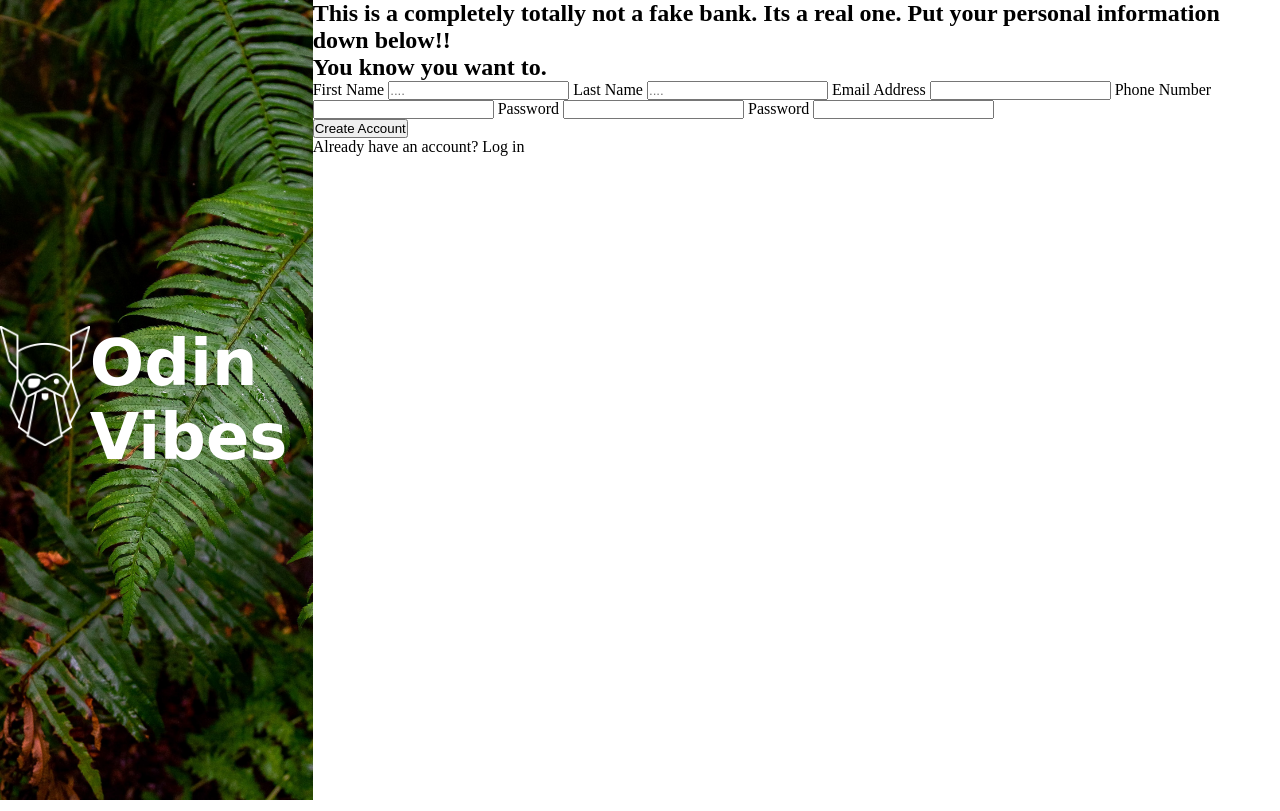
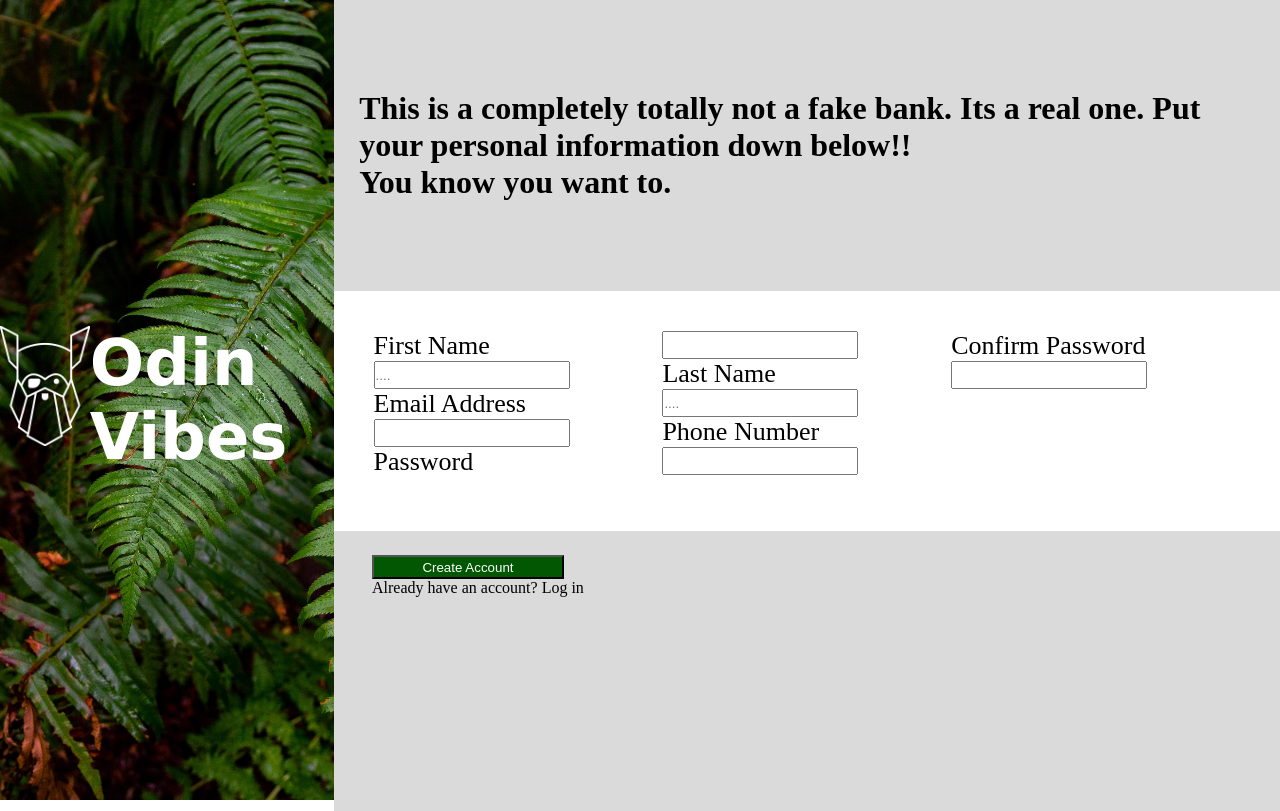
Before and after one commit to VerityIsKey/form-design, a plain HTML site: page index.html in a window 1280 px wide. Drawn offline with Linux system fonts and the light colour scheme; a web font is replaced by a local one.

Commit message:
styled the mainContainer & fixed form item position

```diff
--- a/index.html
+++ b/index.html
@@ -20,33 +20,39 @@
         </div>
     </div>
     <div class="contentContainer">
-        <h2>This is a completely totally not a fake bank. Its a real one. Put your personal information down below!!</h2>
-        <h2>You know you want to.</h2>
+        <div class="headerContainer">
+            <h2>This is a completely totally not a fake bank. Its a real one. Put your personal information down below!!</h2>
+            <h2>You know you want to.</h2>
+        </div>
 
 
         <form action="" method="post">
             <label for="first_name">First Name</label>
             <input type="text" id="first_name" name="first_name" placeholder="....">
 
+            <label for="user_email">Email Address</label>
+            <input type="email" id="user_email" name="user_email">
+
+
+            <label for="user_password">Password</label>
+            <input type="password" id="user_password" name="user_password">
+
+
+
             <label for="last_name">Last Name</label>
             <input type="text" id="last_name" name="last_name" placeholder="....">
-
-            <label for="user_email">Email Address</label>
-            <input type="email" id="user_email" name="user_email">
 
             <label for="user_phoneNumber">Phone Number</label>
             <input type="text" id="user_phoneNumber" name="user_phoneNumber">
 
-            <label for="user_password">Password</label>
-            <input type="password" id="user_password" name="user_password">
-
-            <label for="user_passwordTemp">Password</label>
-            <input type="password" id="user_passwordTemp" name="user_passwordTemp">
+            <label for="user_passwordConfirm">Confirm Password</label>
+            <input type="password" id="user_passwordConfirm" name="user_passwordConfirm">
         </form>
 
-        <button>Create Account</button>
-        <p>Already have an account? Log in</p>
-
+        <div class="footerContainer">
+            <button>Create Account</button>
+            <p>Already have an account? Log in</p>
+        </div>
     </div>
 </div>
 
--- a/styles.css
+++ b/styles.css
@@ -6,6 +6,9 @@
 h1 {
     font-family: 'Borel', cursive;
 
+}
+h2{
+    font-size: 2em;
 }
 
 .tags{
@@ -39,3 +42,44 @@ h1 {
 
 
 }
+label{
+    font-size: 26px;
+}
+input{
+    width: 15vw;
+    height: 3vh;
+}
+
+form{
+    display: flex;
+    flex-direction: column;
+    height: 20vh;
+    flex-wrap: wrap;
+    padding: 5vh;
+}
+
+.headerContainer{
+    display: flex;
+    flex-direction: column;
+    height: 30vh;
+    justify-content: center;
+    padding: 2vw;
+    background-color: rgb(219, 218, 218);
+}
+
+button{
+    width: 15vw;
+    height: 3vh;
+    background-color: rgb(2, 88, 2);
+    color: white;
+
+}
+
+.footerContainer{
+    display: flex;
+    flex-direction: column;
+    padding-top: 3vh;
+    padding-left: 3vw;
+    background-color: rgb(219, 218, 218);
+    height: 32vh;
+}
```
